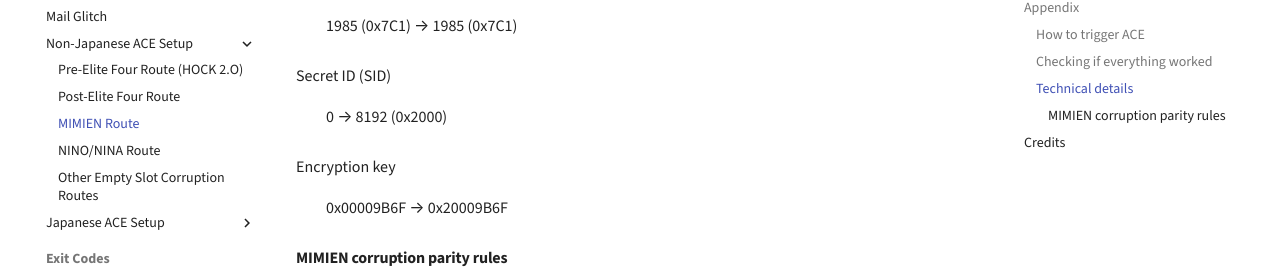
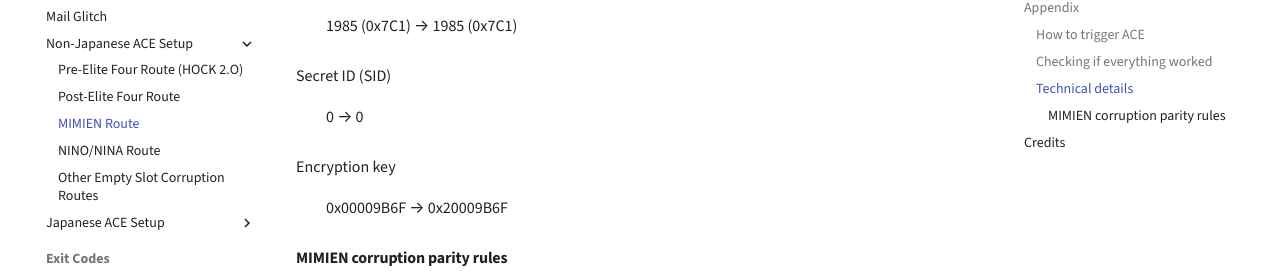
Before and after one commit to pomeg-letterbombers/pokemon-ace-notes, an MkDocs documentation site: the page built from docs/frlg/getting-started/non-jpn-ace/mimien-route.md, in a window 1280 px wide and 900 px high, scrolled down 3387 px. Shown: the part 154-432 px from the top of the window. Built offline with MkDocs 1.6.1 and Material for MkDocs 9.7.7, drawn with Linux system fonts in a browser that asks for light colours; comment, search, counter and statistics services are not loaded.

Commit message:
Fix wrong secret ID in technical explanation for Mimien route
@Adrichu00 spotted the error

```diff
--- a/docs/frlg/getting-started/non-jpn-ace/mimien-route.md
+++ b/docs/frlg/getting-started/non-jpn-ace/mimien-route.md
@@ -120,7 +120,7 @@ Trainer ID (TID)
 
 Secret ID (SID)
 
-:   0 → 8192 (0x2000)
+:   0 → 0
 
 Encryption key
 
```
